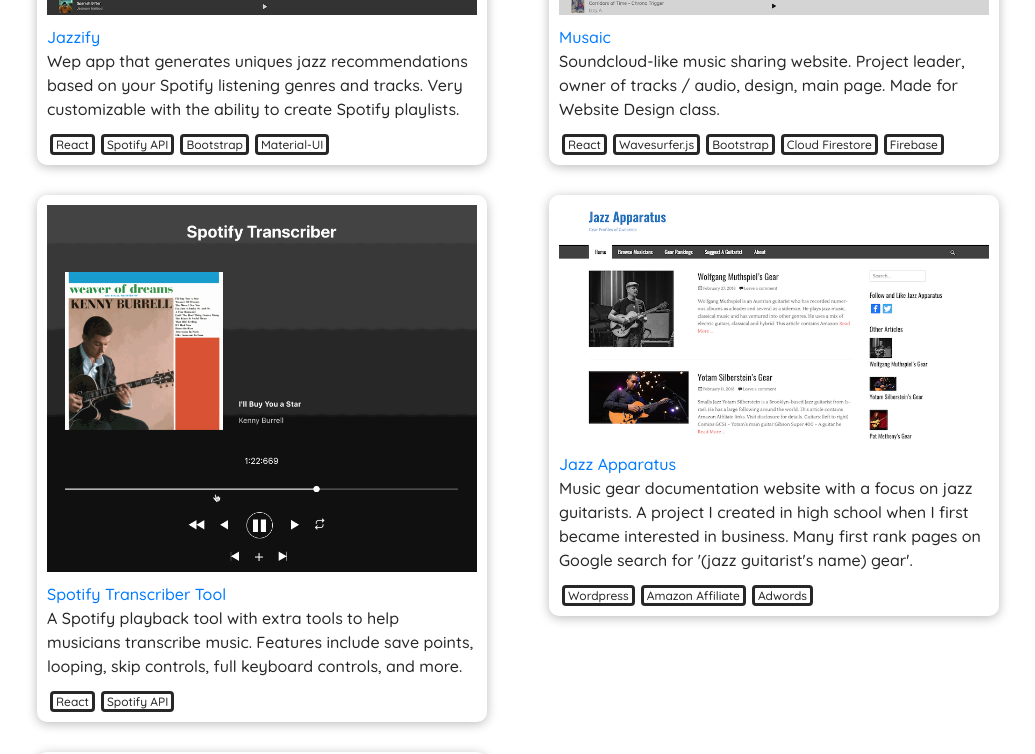
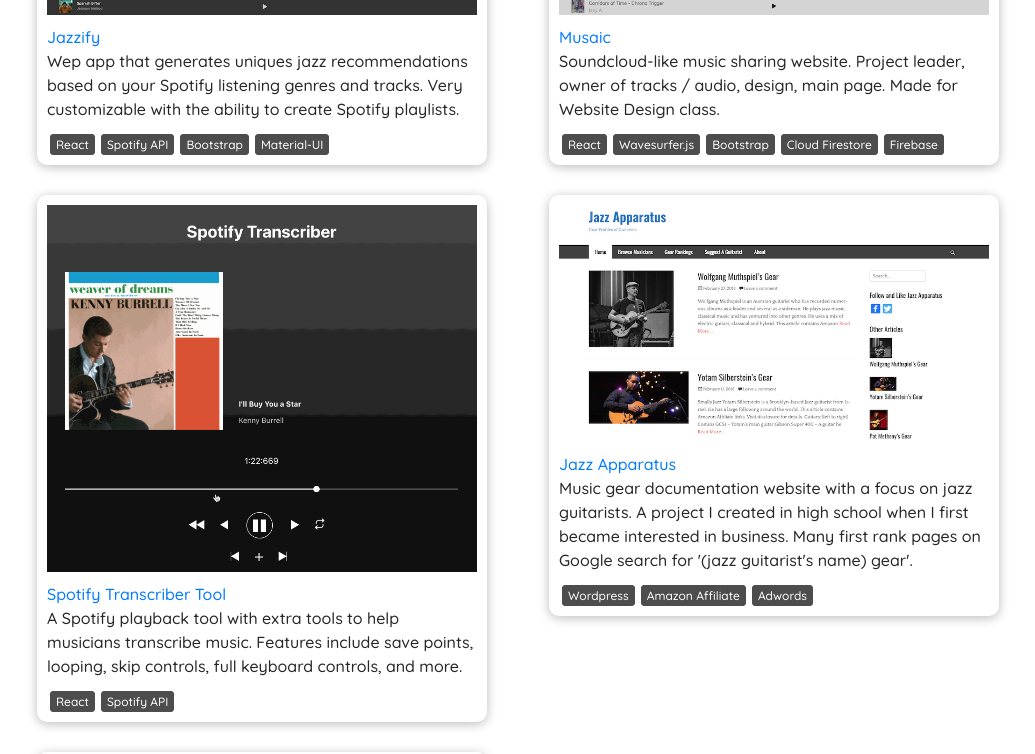
Before and after one commit to apparatusjazz/maui-arcuri-portfolio, a React (Create React App) app: page / in a window 1280 px wide. Shown: the part 1000-1754 px from the top of the page, without its empty margins (106-1141 px from the left). Built offline with nearby package versions, Linux system fonts and the light colour scheme.

Commit message:
Adjusted style

```diff
--- a/src/css/main.css
+++ b/src/css/main.css
@@ -89,6 +89,9 @@
     padding-right: 3px;
     margin-left: 3px;
     margin-right: 3px;
+    background-color: rgb(77, 77, 77);
+    border-color: rgb(77, 77, 77);
+    color: white;
 }
 
 .header {
```
